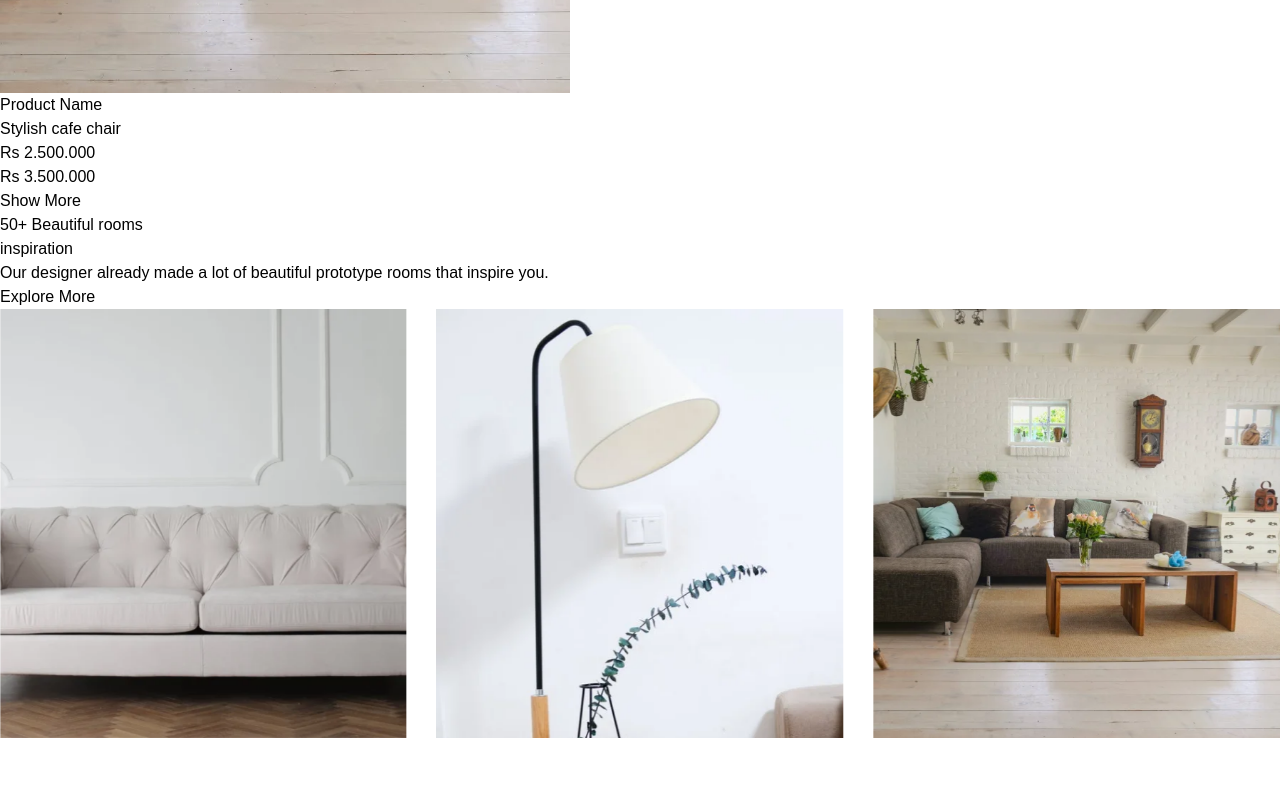
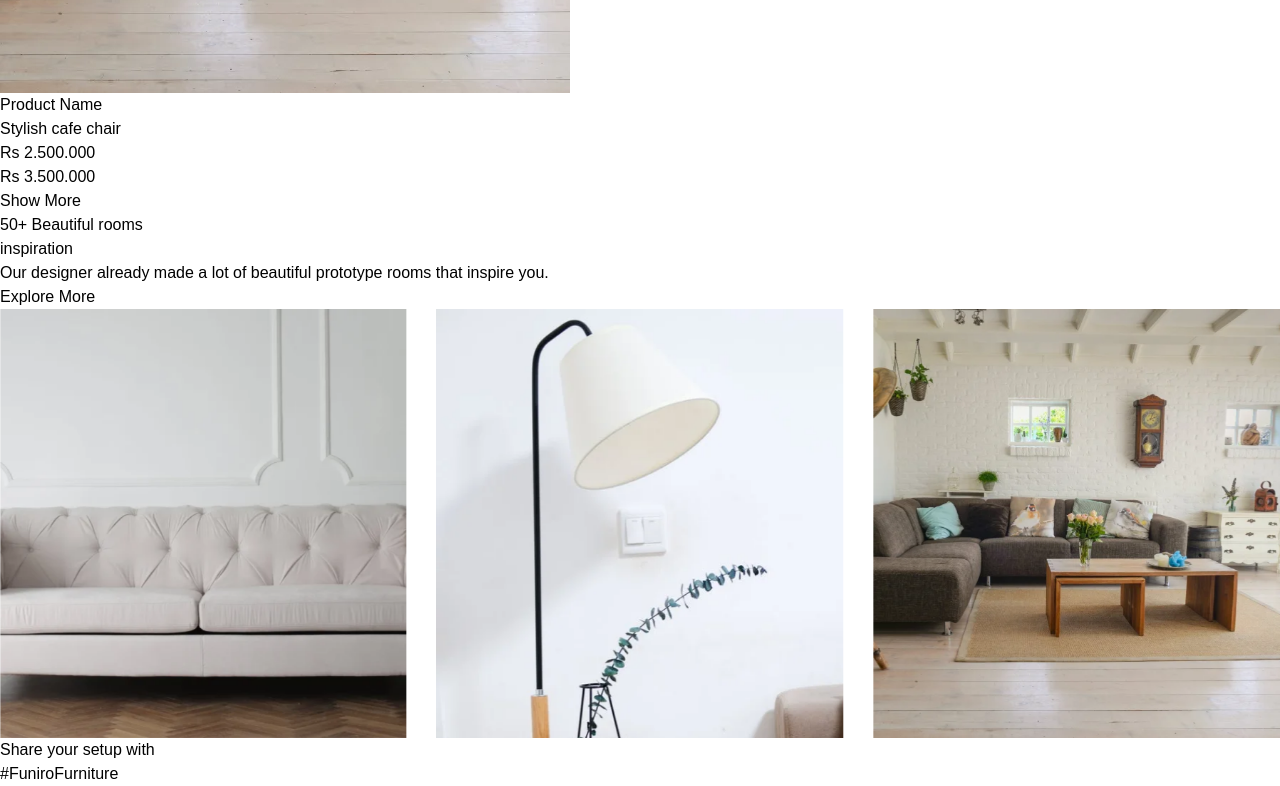
Before and after one commit to muhammadyounus-a/Furniro, a React (Vite) app: page / in a window 1280 px wide. Shown: the part 9365-10151 px from the top of the page. Before the commit the page ends 10103 px from the top, so only its background shows below. Built offline with nearby package versions, Linux system fonts and the light colour scheme.

Commit message:
heading added

```diff
--- a/src/Pages/Home.tsx
+++ b/src/Pages/Home.tsx
@@ -141,8 +141,9 @@ export default function Home({}: Props) {
             </div>
 
             {/* product showing section */}
-            <div className="">
-
+            <div className="mt-20">
+                <p className="text-[18px] font-bold text-black text-center">Share your setup with</p>
+                <h2 className="text-[30px] font-bold text-black text-center">#FuniroFurniture</h2>
             </div>
         </>
     );
```
